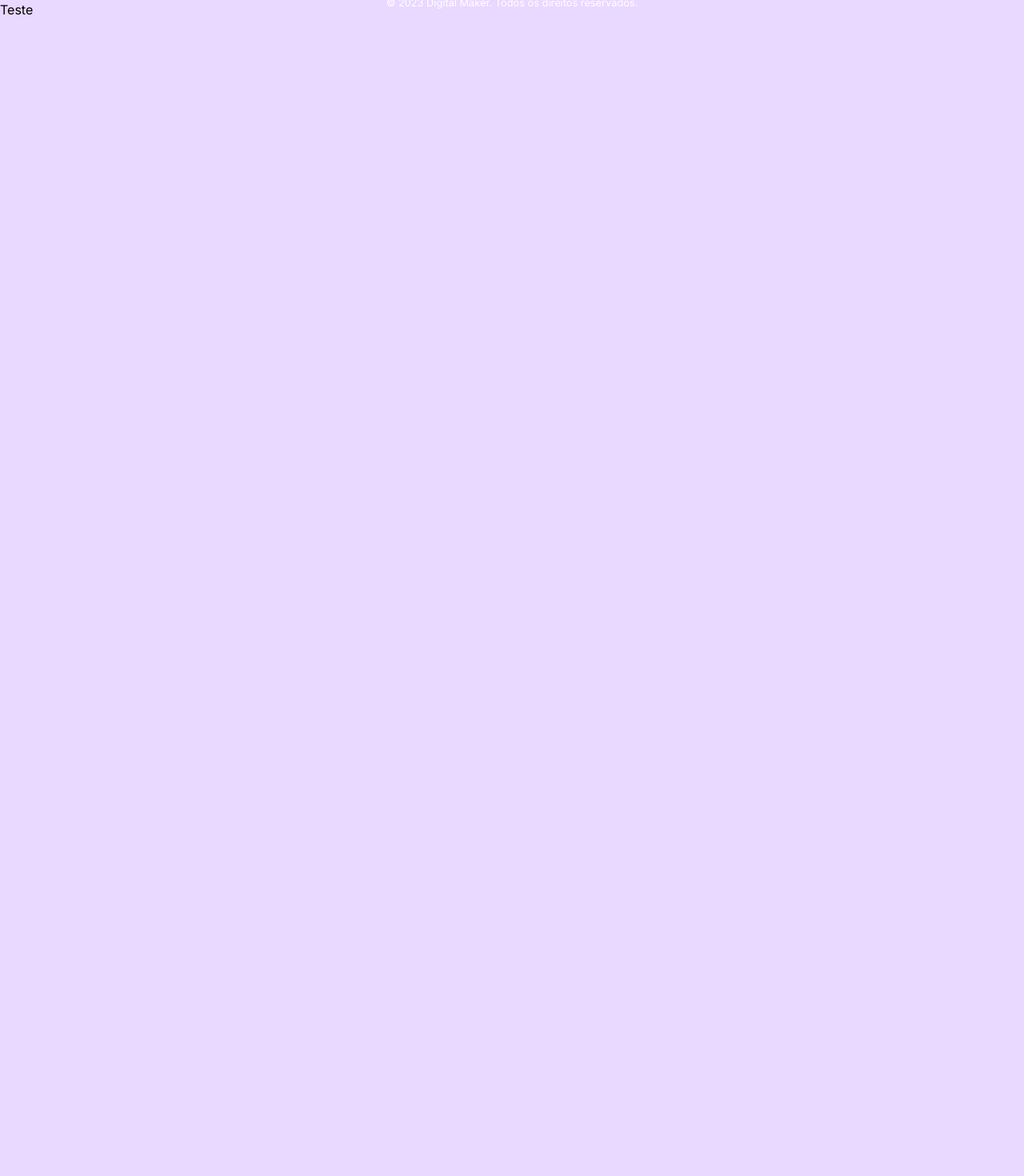
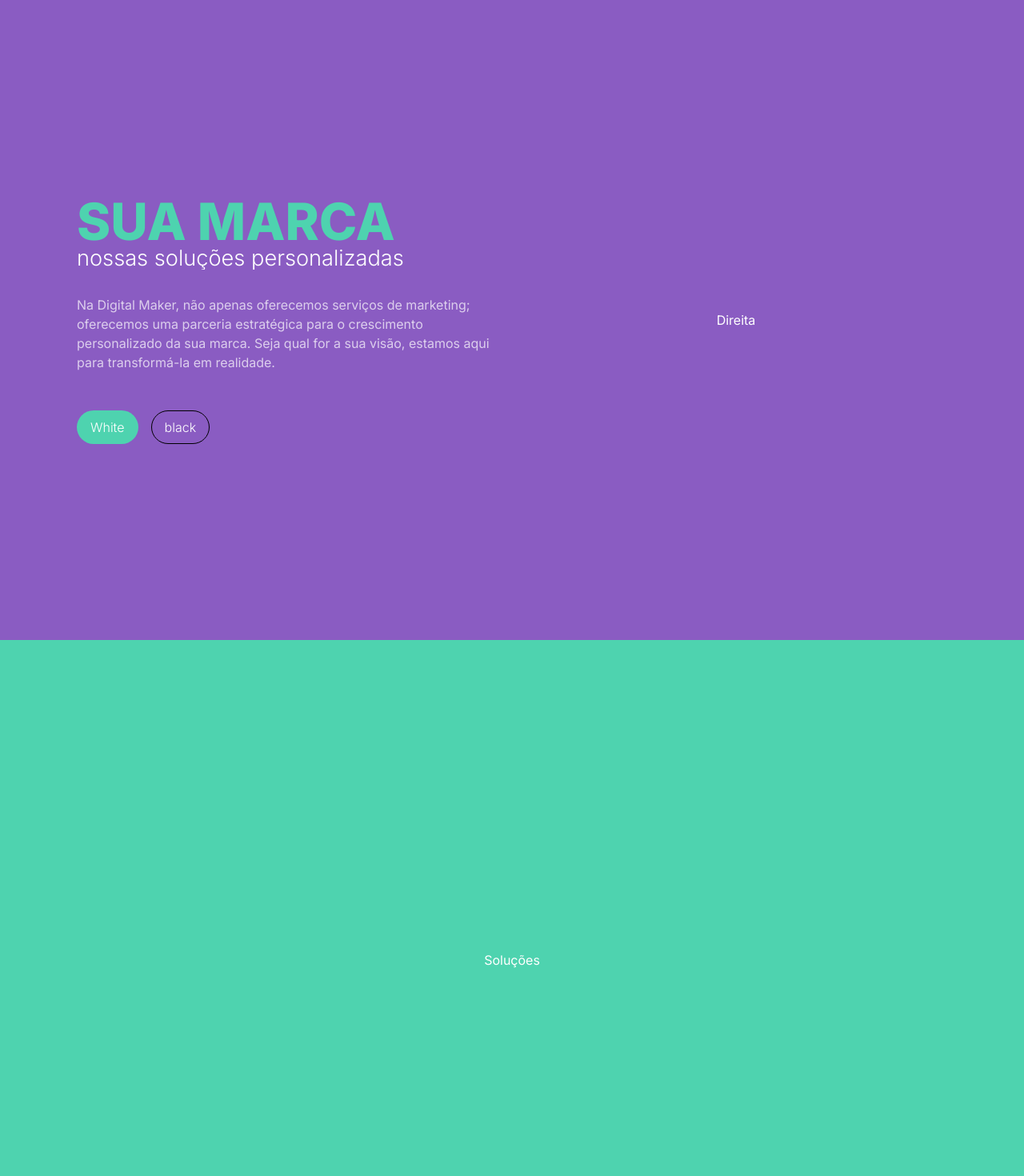
Before and after one commit to SaliProdutor/Digitalmakerpro, a Next.js app: page / in a window 1280 px wide. Shown: the top 1470 px of the page at 80% size. Before the commit the page ends 800 px from the top, so only its background shows below. Built offline with nearby package versions, Linux system fonts and the light colour scheme.

Commit message:
Up page
teste

```diff
--- a/src/app/page.tsx
+++ b/src/app/page.tsx
@@ -3,11 +3,54 @@
 import { useEffect } from "react";
 
 export default function Home() {
+  useEffect(() => {
+    // Verifica se há um fragmento na URL
+    const hash = window.location.hash;
+    if (hash) {
+      // Remove o "#" do início do fragmento
+      const targetId = hash.substring(1);
 
+      // Encontra o elemento alvo usando o ID
+      const targetElement = document.getElementById(targetId);
+
+      // Scroll suave para o elemento alvo
+      if (targetElement) {
+        targetElement.scrollIntoView({ behavior: 'smooth' });
+      }
+    }
+  }, []);
 
   return (
     <main className="">
-      <h1>Teste</h1>
+      {/* Banner topo */}
+      <div id="topo" data-section="topo" className='flex bg-purple-secundary h-screen w-screen items-center px-24 gap-8'>
+          <div className="flex w-[50%] flex-col cursor-default">
+            <h1 className='text-green-primary font-bold text-[4rem] font-extrabold leading-none overflow-hidden'>SUA MARCA</h1>
+            <h2 className='text-white font-light text-[1.7rem] leading-none'>nossas soluções personalizadas</h2>
+            <p className='text-white opacity-[.7] pt-8'>Na Digital Maker, não apenas oferecemos serviços de marketing;
+oferecemos uma parceria estratégica para o crescimento personalizado
+da sua marca. Seja qual for a sua visão, estamos aqui para transformá-la em realidade.</p>
+            <div className="flex flex-row gap-4 pt-12">
+              <Button name="Soluções" link="#solucoes" preenchido color="green-primary"/>
+              <Button name="Sobre" link="#sobre" color="white"/>
+            </div>
+          </div>
+          <div className="flex w-[50%] justify-center items-center flex-col ">
+          <h1 className='text-white'>Direita</h1>
+          </div>
+      </div>
+      {/* Soluções */}
+      <div id="solucoes" data-section="solucoes" className='flex bg-green-primary h-screen w-screen justify-center items-center'>
+          <h1 className='text-white'>Soluções</h1>
+      </div>
+      {/* Sobre */}
+      <div id="sobre" data-section="sobre" className='flex bg-black h-screen w-screen justify-center items-center'>
+          <h1 className='text-white'>Sobre</h1>
+      </div>
+      {/* Feedback */}
+      <div id="feedback" data-section="feedback" className='flex bg-green-primary h-screen w-screen justify-center items-center'>
+          <h1 className='text-white'>Feedbacks</h1>
+      </div>
     </main>
   )
 }
```
